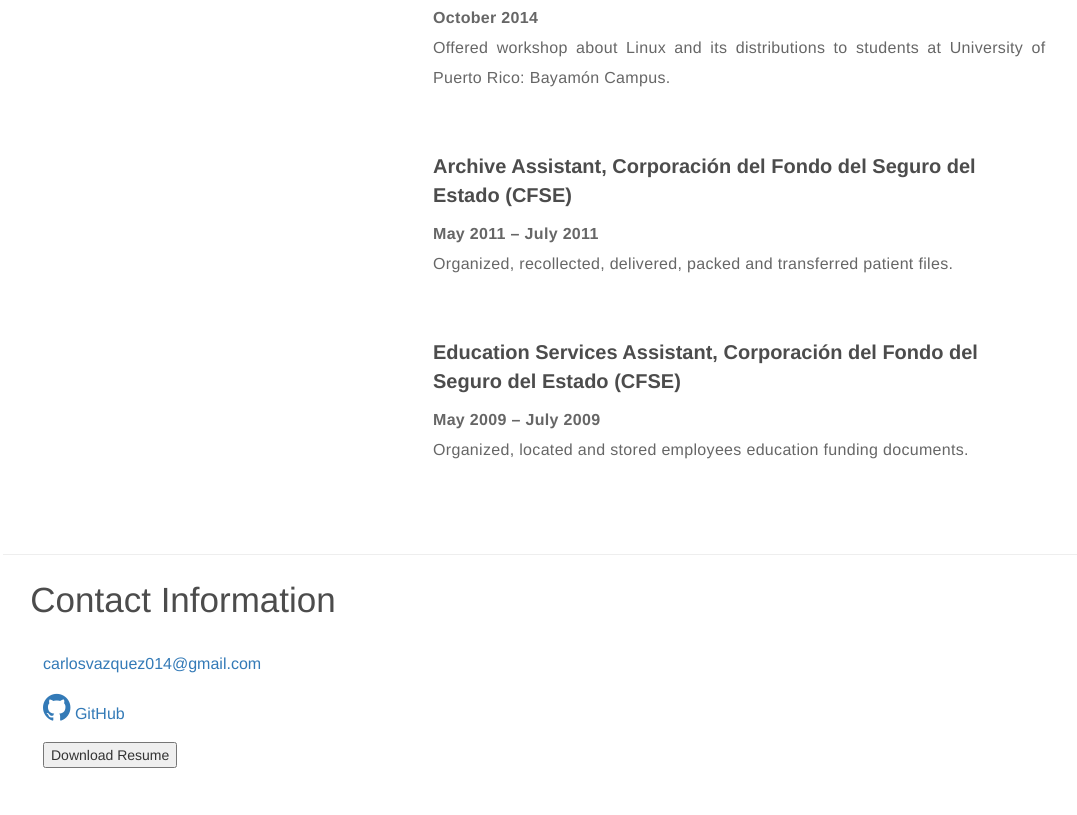
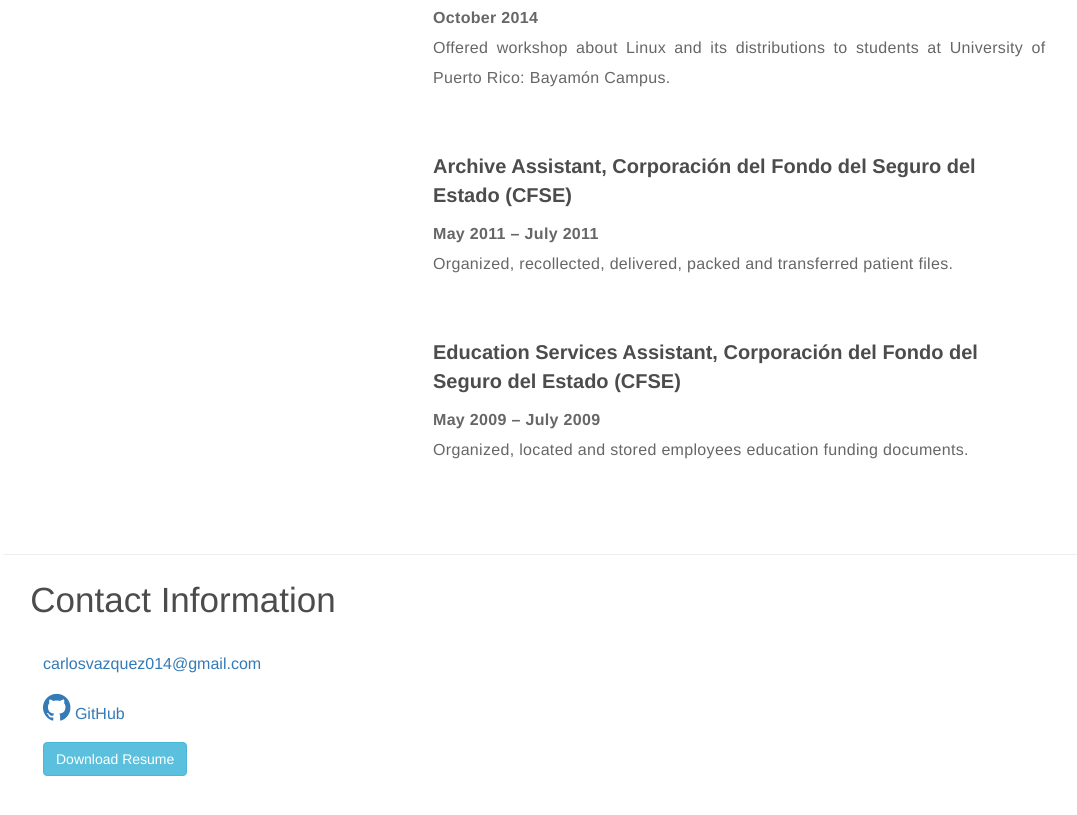
Before and after one commit to Carl1101/Carl1101.github.io, a website: page index.html in a window 1280 px wide. Shown: the part 2580-3395 px from the top of the page, without its empty margins (67-1144 px from the left). Drawn offline with Linux system fonts and the light colour scheme; files that its build step writes are made by us from their sources.

Commit message:
Added resume file

```diff
--- a/views/main.html
+++ b/views/main.html
@@ -128,7 +128,8 @@
                     <li class="contact-information-item">
                         <a href="https://github.com/Carl1101"><i class="fa fa-github fa-2x"></i>  GitHub</a>
                     </li>
-                    <li><button>Download Resume</button></li>
+                    <li><a href="../downloads/Resume-USF.docx" class="btn btn-info" download>Download Resume</a>
+                    </li>
                 </ul>
             </div>
         </div>
```
Also changed, not shown: 1 other file.
